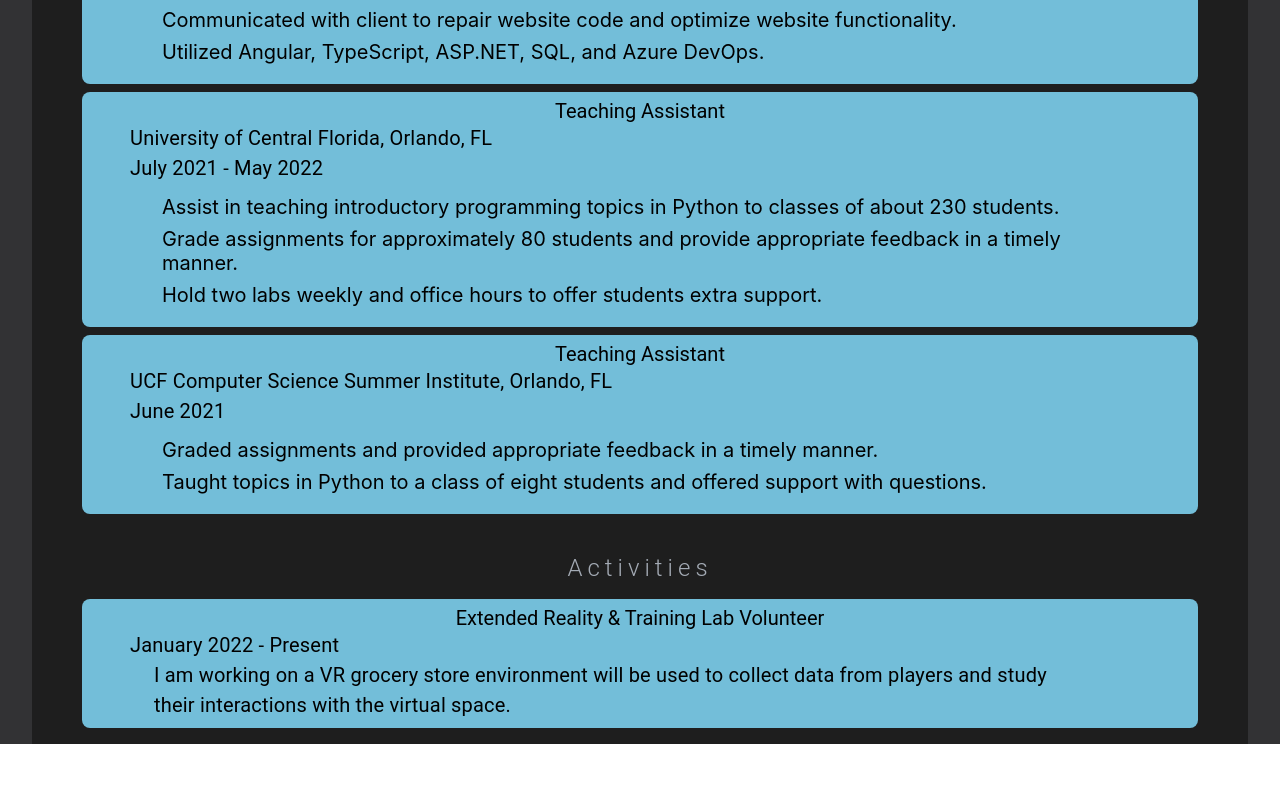
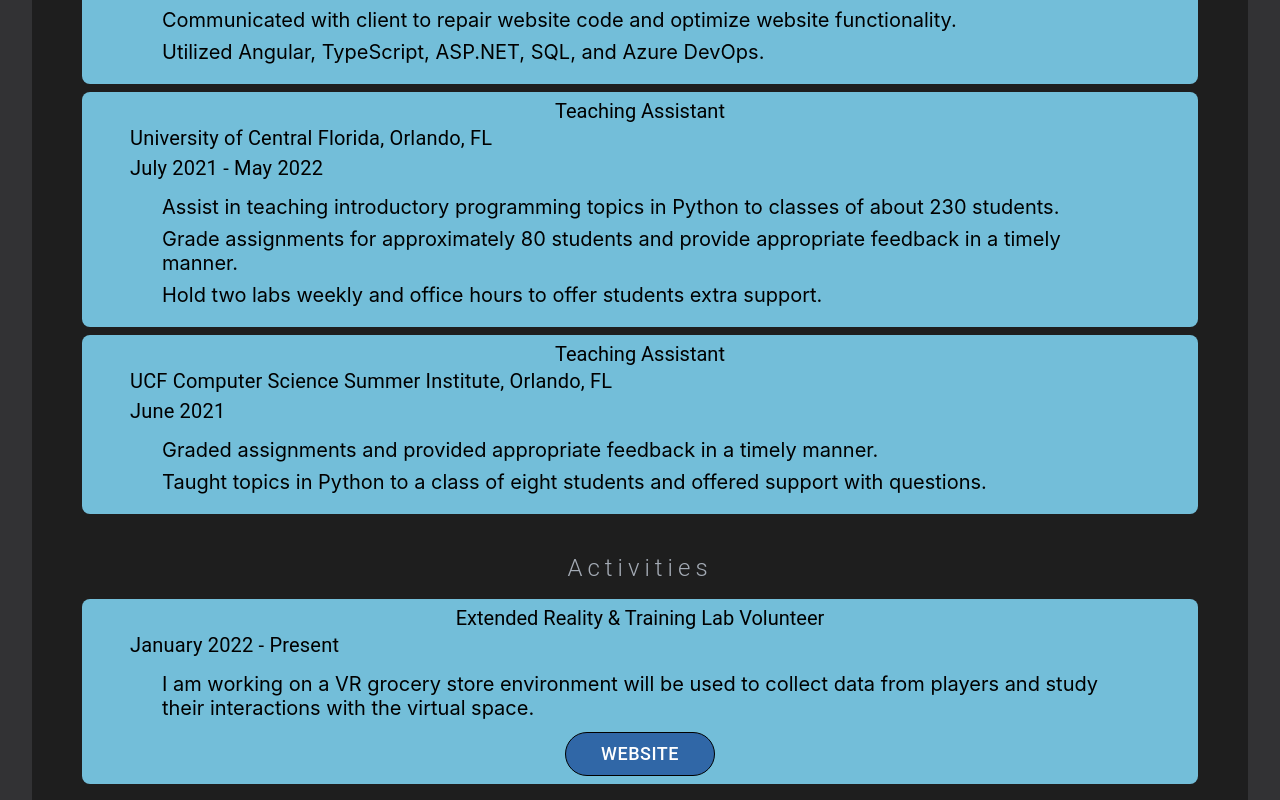
Before and after one commit to GabyShamblin/website, a React (Create React App) app: page /resume in a window 1280 px wide. Shown: the part 2083-2883 px from the top of the page. Before the commit the page ends 2827 px from the top, so only its background shows below. Built offline with nearby package versions, Linux system fonts and the light colour scheme.

Commit message:
Added XTR lab link

```diff
--- a/src/pages/Resume.js
+++ b/src/pages/Resume.js
@@ -3,7 +3,7 @@ import { useState, useEffect } from 'react';
 import { styled } from '@mui/material/styles';
 import VizSensor from 'react-visibility-sensor';
 import { Box, Button, Grid, Grow, Hidden, Typography,
-	List, ListItem } from '@mui/material';
+	Link, List, ListItem } from '@mui/material';
 // import SkillSlider from './SkillSlider';
 import { flexbox } from '@mui/system';
 
@@ -36,7 +36,7 @@ const CustomBox = styled(Box)(() => ({
 	borderRadius: 8,
 }));
 
-const CustomButton = styled(Button)(() => ({
+const ResumeButton = styled(Button)(() => ({
 	minWidth: 250,
   backgroundColor: "#a8659d",
 	color: "#000000",
@@ -44,6 +44,20 @@ const CustomButton = styled(Button)(() => ({
 	'&:hover': {
 		backgroundColor: "rgba(194, 194, 194)",
 		borderColor: "#000000",
+	}
+}));
+
+const CustomButton = styled(Button)(() => ({
+	minWidth: 150,
+	backgroundColor: "#3067a7",
+	color: 'white',
+	borderColor: "#000000",
+	borderRadius: 50,
+	fontSize: 18,
+	'&:hover': {
+		backgroundColor: "rgba(194, 194, 194)",
+		borderColor: "#000000",
+		color: 'black',
 	}
 }));
 
@@ -84,12 +98,12 @@ function Resume() {
 					</Hidden>
 
 					<a href={resume} download target='_blank' rel="noopener noreferrer">
-						<CustomButton aria-label='github' size='large'>
+						<ResumeButton aria-label='github' size='large'>
 							<FeedIcon/>
 							<Typography sx={{fontSize: 16, p: 1}}>
 								PDF Version
 							</Typography>
-						</CustomButton>
+						</ResumeButton>
 					</a>
 				</Box>
 
@@ -410,10 +424,10 @@ function Resume() {
 
 						<Grid container spacing={1.5} justifyContent='center'>
 							<Grid item>
-								<a href="https://www.credly.com/badges/c7d70e24-8de8-4d28-83c7-c630f578d737/public_url">
+								<Link href="https://www.credly.com/badges/c7d70e24-8de8-4d28-83c7-c630f578d737/public_url" target="_blank" rel="noopener" style={{color:"black", textDecoration:"none"}}>
 									<img id='cert' src={aws} alt="Amazon Web Services Certified Cloud Practitioner"/>
 									<Typography>AWS Certified Cloud Practitioner</Typography>
-								</a>
+								</Link>
 							</Grid>
 						</Grid>
 
@@ -686,9 +700,11 @@ function Resume() {
 								<Typography sx={{fontSize: 20}}>
 									January 2022 - Present
 								</Typography>
-								<Typography sx={{fontSize: 20, ml: 3, mr: 8}}>
-									I am working on a VR grocery store environment will be used to collect data from players and study their interactions with the virtual space.
-								</Typography>
+								<List dense sx={{fontSize: 20, ml: 2}} >
+									<ListItem>
+										I am working on a VR grocery store environment will be used to collect data from players and study their interactions with the virtual space.
+									</ListItem>
+								</List>
 							</Box>
 						</Hidden>
 
@@ -697,11 +713,20 @@ function Resume() {
 								<Typography sx={{fontSize: 20}}>
 									January 2022 - Present
 								</Typography>
-								<Typography sx={{fontSize: 20, ml: 1, textAlign: 'left'}}>
-									I am working on a VR grocery store environment will be used to collect data from players and study their interactions with the virtual space.
-								</Typography>
+								<List dense sx={{fontSize: 20}} >
+									<ListItem>
+										I am working on a VR grocery store environment will be used to collect data from players and study their interactions with the virtual space.
+									</ListItem>
+								</List>
 							</Box>
 						</Hidden>
+
+						<Link href="https://xrtlab.github.io/xrtlab-site/"
+						target="_blank" rel="noopener">
+							<CustomButton variant="outlined">
+								Website
+							</CustomButton>
+						</Link>
 					</CustomBox>
 					</Grow>
 					</VizSensor>
```
